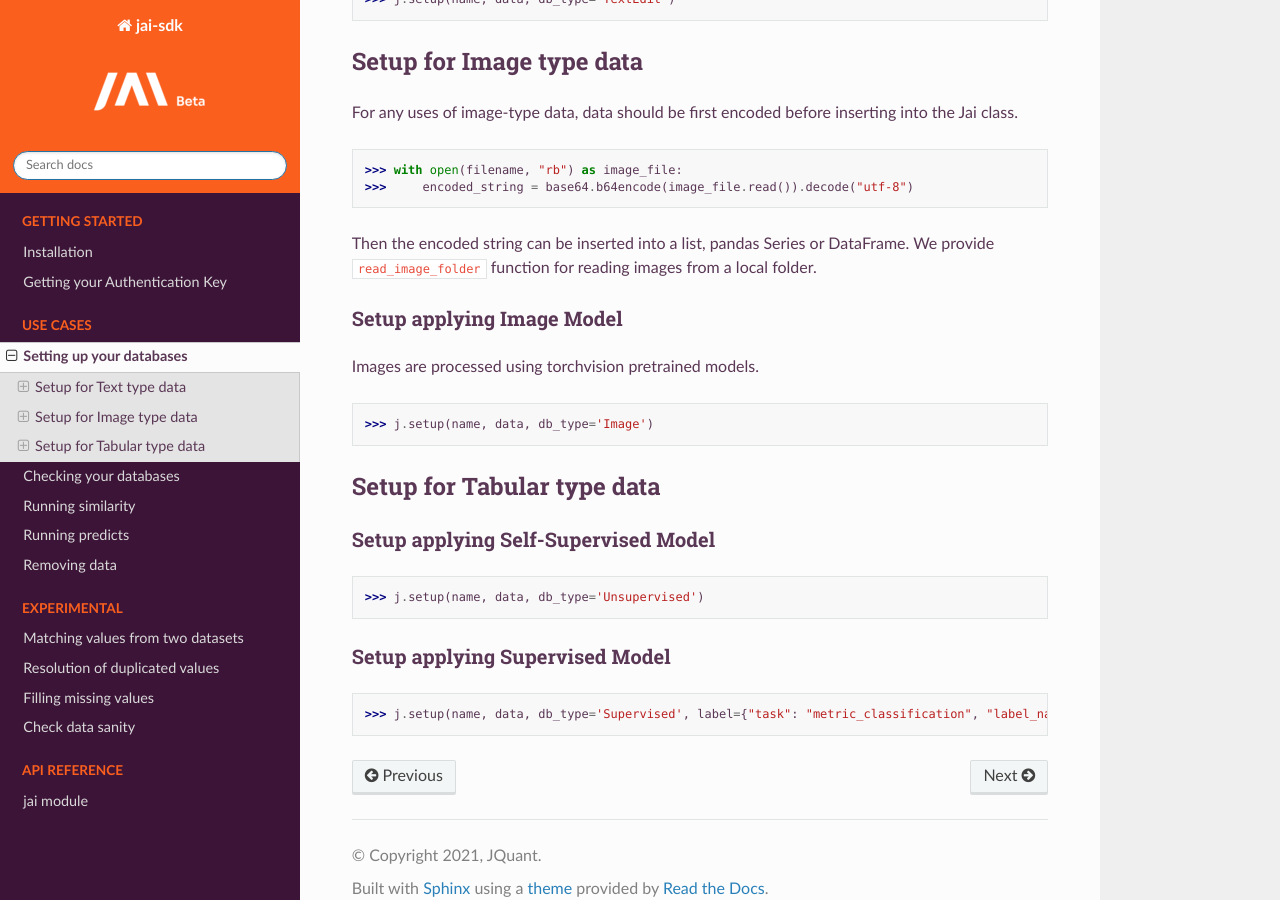
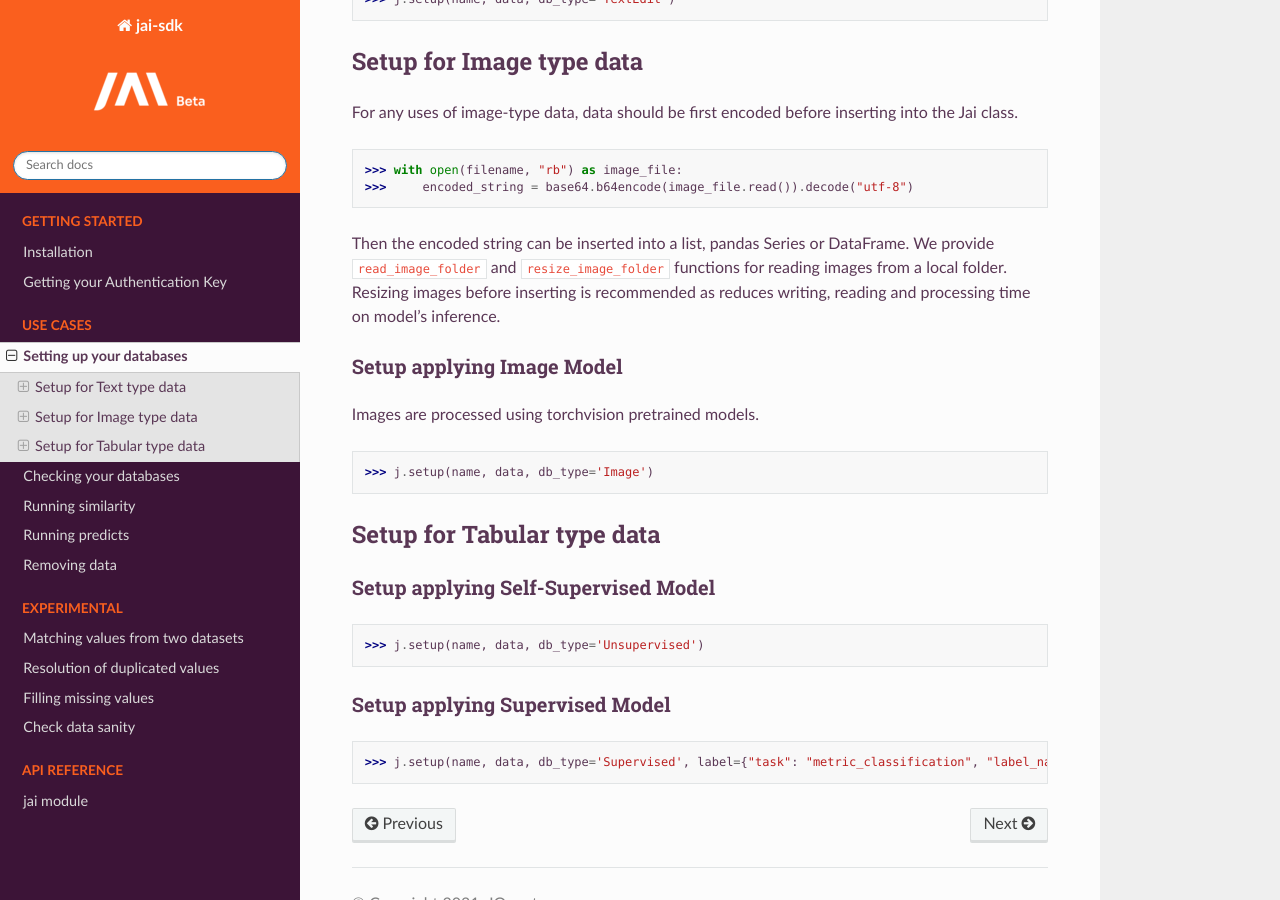
Before and after one commit to jquant/jai-sdk, a Sphinx documentation site: the page built from docs/use_cases/setup_data.rst, in a window 1280 px wide and 900 px high, scrolled down 1663 px. Built offline with Sphinx 7.4.7 and the Read the Docs theme 2.0.0, drawn with Linux system fonts in a browser that asks for light colours; pages that are not in the unit, such as notebooks, are missing from menus.

Commit message:
more docs

```diff
--- a/docs/use_cases/setup_data.rst
+++ b/docs/use_cases/setup_data.rst
@@ -79,7 +79,7 @@ For any uses of image-type data, data should be first encoded before inserting i
     >>>     encoded_string = base64.b64encode(image_file.read()).decode("utf-8")
 
 Then the encoded string can be inserted into a list, pandas Series or DataFrame.
-We provide :code:`read_image_folder` function for reading images from a local folder.
+We provide :code:`read_image_folder` and :code:`resize_image_folder` functions for reading images from a local folder. Resizing images before inserting is recommended as reduces writing, reading and processing time on model's inference.
 
 Setup applying Image Model
 ==========================
```
